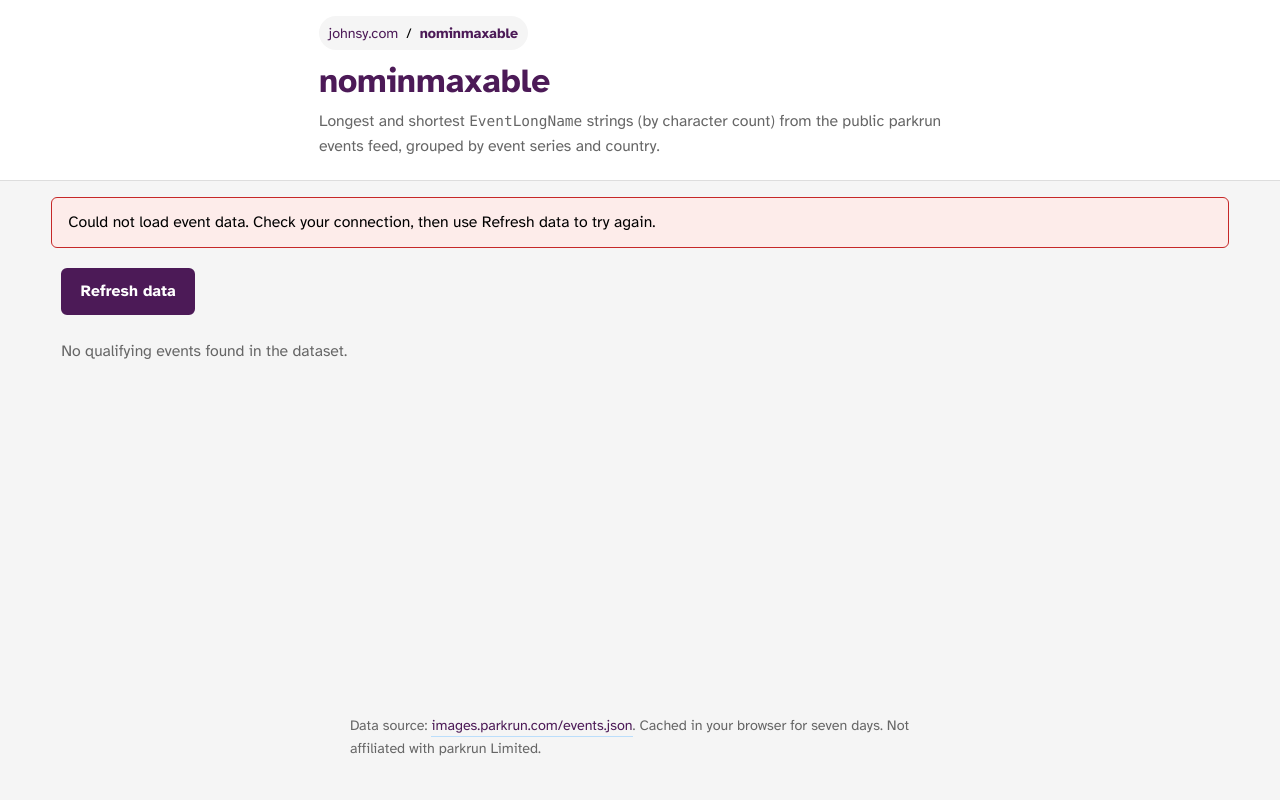
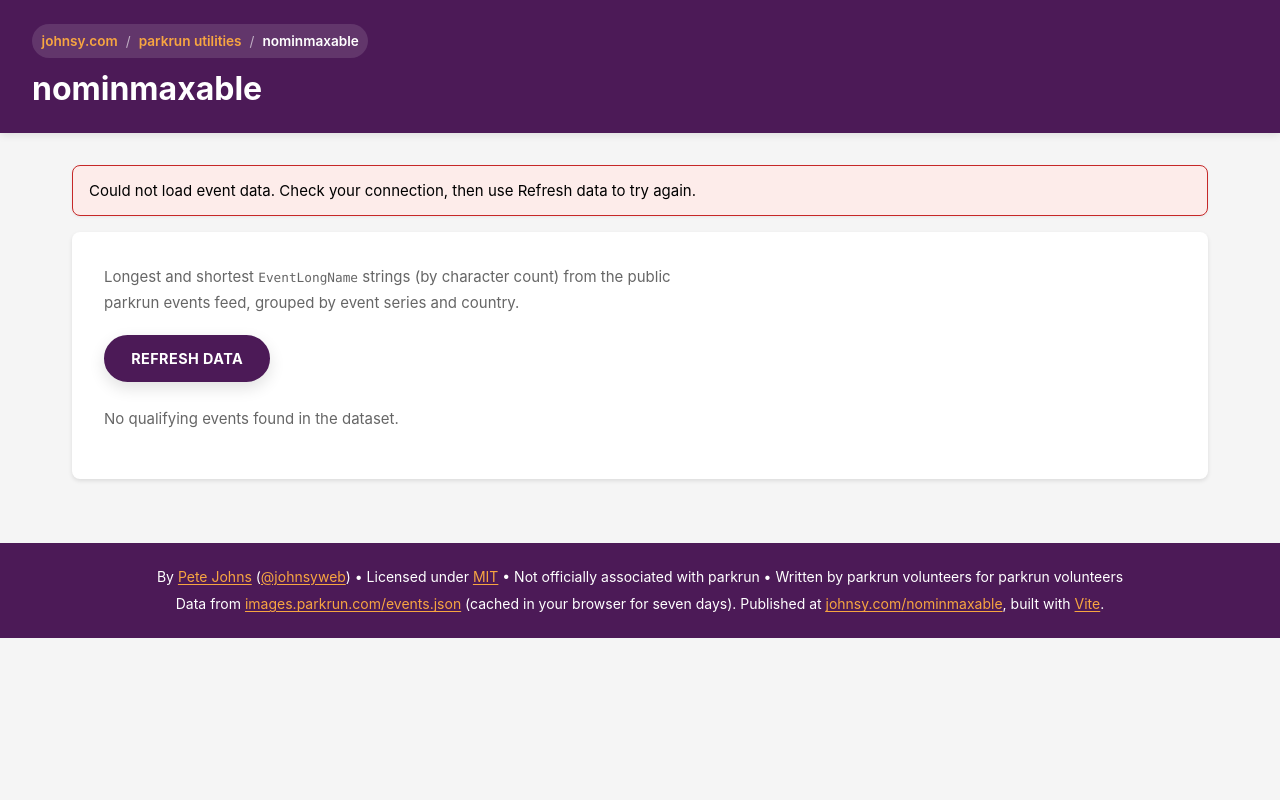
Before and after one commit to johnsyweb/nominmaxable, a website built with Vite: page src/index.html in a window 1280 px wide. Built offline with nearby package versions, Linux system fonts and the light colour scheme; no server answers; a web font is replaced by a local one.

Commit message:
style: align header and footer with Eventuate docs layout

```diff
--- a/src/index.html
+++ b/src/index.html
@@ -3,7 +3,8 @@
   <head>
     <meta charset="UTF-8" />
     <meta name="viewport" content="width=device-width, initial-scale=1.0" />
-    <meta name="theme-color" content="#4c1a57" />
+    <meta name="theme-color" content="#fdf6e3" media="(prefers-color-scheme: light)" />
+    <meta name="theme-color" content="#002a35" media="(prefers-color-scheme: dark)" />
     <title>nominmaxable | johnsy.com</title>
     <meta
       name="description"
@@ -11,31 +12,50 @@
     />
     <link rel="canonical" href="https://www.johnsy.com/nominmaxable/" />
     <meta name="author" content="Pete Johns" />
-    <link rel="preconnect" href="https://fonts.googleapis.com" />
-    <link rel="preconnect" href="https://fonts.gstatic.com" crossorigin />
     <link
-      href="https://fonts.googleapis.com/css2?family=Atkinson+Hyperlegible:ital,wght@0,400;0,700;1,400;1,700&family=Atkinson+Hyperlegible+Mono:ital,wght@0,400;0,700;1,400;1,700&display=swap"
-      rel="stylesheet"
+      rel="preload"
+      href="https://www.johnsy.com/assets/fonts/Atkinson-Hyperlegible-Regular.woff2"
+      as="font"
+      type="font/woff2"
+      crossorigin
+    />
+    <link
+      rel="preload"
+      href="https://www.johnsy.com/assets/fonts/Atkinson-Hyperlegible-Bold.woff2"
+      as="font"
+      type="font/woff2"
+      crossorigin
+    />
+    <link
+      rel="preload"
+      href="https://www.johnsy.com/assets/fonts/Atkinson-Hyperlegible-Italic.woff2"
+      as="font"
+      type="font/woff2"
+      crossorigin
+    />
+    <link
+      rel="preload"
+      href="https://www.johnsy.com/assets/fonts/Atkinson-Hyperlegible-BoldItalic.woff2"
+      as="font"
+      type="font/woff2"
+      crossorigin
     />
     <link rel="stylesheet" href="style.css" />
   </head>
   <body>
-    <a class="skip-link" href="#main-content">Skip to main content</a>
-    <header class="site-header">
-      <div class="site-header__inner">
+    <a href="#content" class="skip-link">Skip to main content</a>
+    <header id="header">
       <nav class="breadcrumbs" aria-label="Breadcrumb">
         <a href="https://www.johnsy.com/">johnsy.com</a>
         <span aria-hidden="true">/</span>
+        <a href="https://www.johnsy.com/parkrun-utilities/">parkrun utilities</a>
+        <span aria-hidden="true">/</span>
         <span aria-current="page">nominmaxable</span>
       </nav>
-        <h1 class="site-header__title">nominmaxable</h1>
-        <p class="site-header__lede">
-          Longest and shortest <code>EventLongName</code> strings (by character count) from the
-          public parkrun events feed, grouped by event series and country.
-        </p>
-      </div>
+      <h1>nominmaxable</h1>
     </header>
 
+    <div id="page">
       <div id="sr-polite" class="visually-hidden" aria-live="polite"></div>
 
       <div id="stale-banner" role="status" class="banner banner--warning" hidden>
@@ -47,19 +67,34 @@
 
       <div id="error-banner" role="alert" class="banner banner--error" hidden></div>
 
-    <main id="main-content" aria-busy="false">
+      <main id="content" role="main" aria-busy="false">
+        <p class="intro">
+          Longest and shortest <code>EventLongName</code> strings (by character count) from the
+          public parkrun events feed, grouped by event series and country.
+        </p>
         <div class="toolbar">
           <button type="button" id="btn-refresh" class="button">Refresh data</button>
           <p id="last-updated" class="last-updated" aria-live="polite"></p>
         </div>
         <div id="results" aria-label="Analysis results"></div>
       </main>
+    </div>
 
-    <footer class="site-footer">
+    <footer id="footer">
       <p>
-        Data source:
-        <a href="https://images.parkrun.com/events.json">images.parkrun.com/events.json</a>. Cached
-        in your browser for seven days. Not affiliated with parkrun Limited.
+        By
+        <a href="https://www.johnsy.com/" rel="author">Pete Johns</a>
+        (<a href="https://github.com/johnsyweb" rel="me">@johnsyweb</a>) • Licensed under
+        <a href="https://opensource.org/licenses/MIT">MIT</a>
+        • Not officially associated with parkrun • Written by parkrun volunteers for parkrun
+        volunteers
+      </p>
+      <p>
+        Data from
+        <a href="https://images.parkrun.com/events.json">images.parkrun.com/events.json</a>
+        (cached in your browser for seven days). Published at
+        <a href="https://www.johnsy.com/nominmaxable/">johnsy.com/nominmaxable</a>, built with
+        <a href="https://vite.dev/">Vite</a>.
       </p>
     </footer>
 
--- a/src/main.ts
+++ b/src/main.ts
@@ -79,7 +79,7 @@
 }
 
 async function runFetch(cached: ReturnType<typeof readCache>): Promise<void> {
-  const main = requireElement("main-content");
+  const main = requireElement("content");
   setBusy(main, true);
   announcePolite("Loading event data");
   try {
--- a/src/style.css
+++ b/src/style.css
@@ -1,4 +1,39 @@
-/* parkrun colour palette — shared with ambassy, eventuate, foretoken, pr-by-pt */
+/* Atkinson Hyperlegible — same sources as Eventuate (johnsy.com) */
+@font-face {
+  font-family: "Atkinson Hyperlegible";
+  src: url("https://www.johnsy.com/assets/fonts/Atkinson-Hyperlegible-Regular.woff2")
+    format("woff2");
+  font-weight: 400;
+  font-style: normal;
+  font-display: swap;
+}
+
+@font-face {
+  font-family: "Atkinson Hyperlegible";
+  src: url("https://www.johnsy.com/assets/fonts/Atkinson-Hyperlegible-Bold.woff2") format("woff2");
+  font-weight: 700;
+  font-style: normal;
+  font-display: swap;
+}
+
+@font-face {
+  font-family: "Atkinson Hyperlegible";
+  src: url("https://www.johnsy.com/assets/fonts/Atkinson-Hyperlegible-Italic.woff2") format("woff2");
+  font-weight: 400;
+  font-style: italic;
+  font-display: swap;
+}
+
+@font-face {
+  font-family: "Atkinson Hyperlegible";
+  src: url("https://www.johnsy.com/assets/fonts/Atkinson-Hyperlegible-BoldItalic.woff2")
+    format("woff2");
+  font-weight: 700;
+  font-style: italic;
+  font-display: swap;
+}
+
+/* parkrun colour palette — shared with Eventuate docs */
 :root {
   --parkrun-aubergine: #4c1a57;
   --parkrun-apricot: #f7a541;
@@ -10,7 +45,6 @@
   --parkrun-table-border: #dddddd;
   --parkrun-table-stripe: #f9f9f9;
   --parkrun-focus-ring: #4a90e2;
-  --parkrun-link-underline: #bbdefb;
 }
 
 *,
@@ -20,45 +54,24 @@
 }
 
 body {
-  display: flex;
-  flex-direction: column;
-  min-height: 100vh;
   margin: 0;
-  background: var(--parkrun-light-grey);
-  color: var(--parkrun-black);
   font-family:
     "Atkinson Hyperlegible",
     -apple-system,
     BlinkMacSystemFont,
     "Segoe UI",
-    Roboto,
+    "Roboto",
     sans-serif;
   font-size: 15px;
   line-height: 1.7;
-  font-size-adjust: 0.52;
+  color: var(--parkrun-black);
+  background: var(--parkrun-light-grey);
+  -webkit-font-smoothing: antialiased;
+  -moz-osx-font-smoothing: grayscale;
 }
 
 a {
-  color: var(--parkrun-aubergine);
   text-decoration: none;
-  border-bottom: 1px solid var(--parkrun-link-underline);
-  padding-bottom: 2px;
-}
-
-a:hover {
-  background-color: #e3f2fd;
-  color: #0d47a1;
-}
-
-a:focus-visible {
-  outline: 2px solid var(--parkrun-focus-ring);
-  outline-offset: 2px;
-}
-
-.site-header .breadcrumbs a,
-.site-footer a,
-.data-table a {
-  border-bottom-color: var(--parkrun-link-underline);
 }
 
 .skip-link {
@@ -71,15 +84,9 @@
   border-radius: 6px;
   font-weight: 600;
   text-decoration: none;
-  border: none;
   transform: translateY(-200%);
   transition: transform 0.2s ease;
   z-index: 1000;
-}
-
-.skip-link:hover {
-  background: var(--parkrun-apricot);
-  color: var(--parkrun-black);
 }
 
 .skip-link:focus,
@@ -101,16 +108,30 @@
   border: 0;
 }
 
-.site-header {
-  border-bottom: 1px solid var(--parkrun-table-border);
-  background: var(--parkrun-white);
+/* Full-width header/footer (matches Eventuate docs) */
+#header,
+#footer {
+  width: 100vw;
+  position: relative;
+  left: 50%;
+  right: 50%;
+  margin-left: -50vw;
+  margin-right: -50vw;
+  box-sizing: border-box;
 }
 
-.site-header__inner {
-  max-width: 65ch;
-  width: 100%;
-  margin: 0 auto;
-  padding: 1rem 10px 1.25rem;
+#header {
+  background-color: var(--parkrun-aubergine);
+  color: var(--parkrun-white);
+  padding: 1.5rem 2rem;
+  box-shadow: 0 2px 8px rgba(0, 0, 0, 0.1);
+}
+
+#header h1 {
+  margin: 0.75rem 0 0 0;
+  color: var(--parkrun-white);
+  font-size: clamp(1.75rem, 4vw, 2rem);
+  line-height: 1.2;
 }
 
 .breadcrumbs {
@@ -119,44 +140,111 @@
   align-items: center;
   gap: 0.5rem;
   font-size: 0.85rem;
-  margin: 0 0 0.75rem;
+  margin-bottom: 0.75rem;
+  color: rgba(255, 255, 255, 0.8);
+  background: rgba(255, 255, 255, 0.12);
   padding: 0.35rem 0.6rem;
   border-radius: 999px;
   width: fit-content;
-  background: var(--parkrun-light-grey);
 }
 
 .breadcrumbs a {
-  border: none;
-  padding-bottom: 0;
+  color: var(--parkrun-apricot);
+  text-decoration: none;
+  font-weight: 600;
+}
+
+.breadcrumbs a:hover,
+.breadcrumbs a:focus-visible {
+  text-decoration: underline;
+}
+
+.breadcrumbs span[aria-hidden="true"] {
+  color: rgba(255, 255, 255, 0.6);
 }
 
 .breadcrumbs span[aria-current="page"] {
+  color: var(--parkrun-white);
   font-weight: 600;
-  color: var(--parkrun-aubergine);
 }
 
-.site-header__title {
-  margin: 0 0 0.5rem;
-  font-size: clamp(1.75rem, 4vw, 2rem);
-  line-height: 1.2;
-  color: var(--parkrun-aubergine);
+#footer {
+  background-color: var(--parkrun-aubergine);
+  color: var(--parkrun-white);
+  padding: 1rem 2rem;
+  text-align: center;
+  font-size: 0.875rem;
+  line-height: 1.4;
+  margin-top: 2rem;
 }
 
-.site-header__lede {
-  margin: 0;
+#footer a {
+  color: var(--parkrun-apricot);
+  text-decoration: underline;
+  text-underline-offset: 0.15em;
+}
+
+#footer a:hover,
+#footer a:focus-visible {
+  text-decoration: underline;
+}
+
+#footer a:focus-visible {
+  outline: 2px solid var(--parkrun-apricot);
+  outline-offset: 2px;
+}
+
+#footer p {
+  margin: 0.5rem 0;
+}
+
+#page {
+  max-width: 1200px;
+  margin: 0 auto;
+  padding: 2rem;
+  display: block;
+}
+
+#content {
+  width: 100%;
+  max-width: 1200px;
+  margin: 0 auto;
+  background: var(--parkrun-white);
+  padding: 2rem;
+  border-radius: 8px;
+  box-shadow: 0 2px 4px rgba(0, 0, 0, 0.1);
+}
+
+#content a {
+  color: var(--parkrun-aubergine);
+  text-decoration: underline;
+  text-underline-offset: 0.12em;
+}
+
+#content a:hover,
+#content a:focus-visible {
+  color: var(--parkrun-apricot);
+}
+
+#content a:focus-visible {
+  outline: 2px solid var(--parkrun-focus-ring);
+  outline-offset: 2px;
+}
+
+.intro {
+  margin: 0 0 1.25rem;
+  color: var(--parkrun-grey);
   max-width: 65ch;
-  color: var(--parkrun-grey);
 }
 
 .banner {
-  max-width: min(95vw, 80rem);
-  width: 92%;
-  margin: 1rem auto 0;
+  width: 100%;
+  margin: 0 0 1rem;
   padding: 0.75rem 1rem;
-  border-radius: 6px;
+  border-radius: 8px;
   border: 1px solid var(--parkrun-table-border);
   background: var(--parkrun-white);
+  box-shadow: 0 1px 3px rgba(0, 0, 0, 0.06);
 }
 
 .banner p {
@@ -175,43 +263,43 @@
   color: var(--parkrun-black);
 }
 
-main {
-  flex: 1 0 auto;
-  max-width: min(95vw, 80rem);
-  width: 92%;
-  margin: 0 auto;
-  padding: 1.25rem 10px 3rem;
-}
-
 .toolbar {
   display: flex;
   flex-wrap: wrap;
   gap: 0.75rem 1.25rem;
   align-items: center;
   margin-bottom: 1.5rem;
-  max-width: 65ch;
 }
 
 .button {
   font: inherit;
   cursor: pointer;
-  border-radius: 6px;
+  border-radius: 999px;
   border: 2px solid var(--parkrun-aubergine);
   background: var(--parkrun-aubergine);
   color: var(--parkrun-white);
-  padding: 0.55rem 1.1rem;
+  padding: 0.65em 1.75em;
   font-weight: 700;
+  letter-spacing: 0.03em;
+  text-transform: uppercase;
+  font-size: 0.9rem;
+  box-shadow: 0 6px 16px rgba(0, 0, 0, 0.12);
 }
 
 .button:hover {
-  filter: brightness(1.08);
-  background: var(--parkrun-aubergine);
+  background: #3d2f4f;
+  border-color: #3d2f4f;
   color: var(--parkrun-white);
 }
 
 .button:focus-visible {
-  outline: 2px solid var(--parkrun-focus-ring);
+  outline: 3px solid var(--parkrun-apricot);
   outline-offset: 2px;
+}
+
+.button:active {
+  background: #1f1929;
+  border-color: #1f1929;
 }
 
 .last-updated {
@@ -221,11 +309,11 @@
 }
 
 .series-section {
-  margin-bottom: 2.5rem;
+  margin-bottom: 2rem;
   padding: 1.25rem;
-  border: 1px solid var(--parkrun-table-border);
-  border-radius: 6px;
-  background: var(--parkrun-white);
+  border: 1px solid rgba(0, 0, 0, 0.08);
+  border-radius: 8px;
+  background: var(--parkrun-light-grey);
 }
 
 .series-section h2 {
@@ -277,11 +365,6 @@
   margin: 0.15rem 0;
 }
 
-.data-table a:focus-visible {
-  outline: 2px solid var(--parkrun-focus-ring);
-  outline-offset: 2px;
-}
-
 .global-block {
   margin-top: 0.25rem;
 }
@@ -291,24 +374,9 @@
   max-width: 65ch;
 }
 
-.site-footer {
-  max-width: 65ch;
-  width: 100%;
-  margin: 0 auto;
-  padding: 0 10px 2.5rem;
-  color: var(--parkrun-grey);
-  font-size: 0.85rem;
-}
-
-.site-footer p {
-  margin: 0;
-}
-
 code {
   font:
-    0.85em "Atkinson Hyperlegible Mono",
-    Monaco,
+    0.85em Monaco,
     Courier,
     monospace;
-  font-size-adjust: 0.62;
 }
```
Also changed, not shown: README.md. Lines whose indentation alone changed are shown as unchanged.
